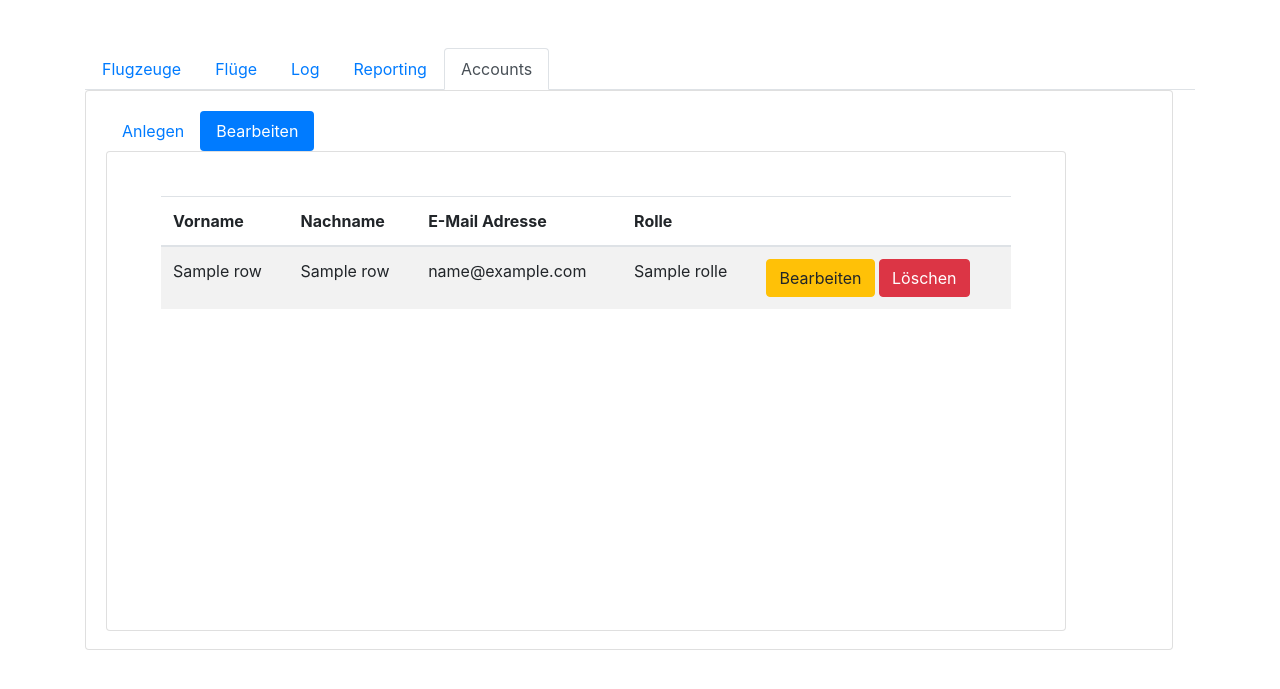
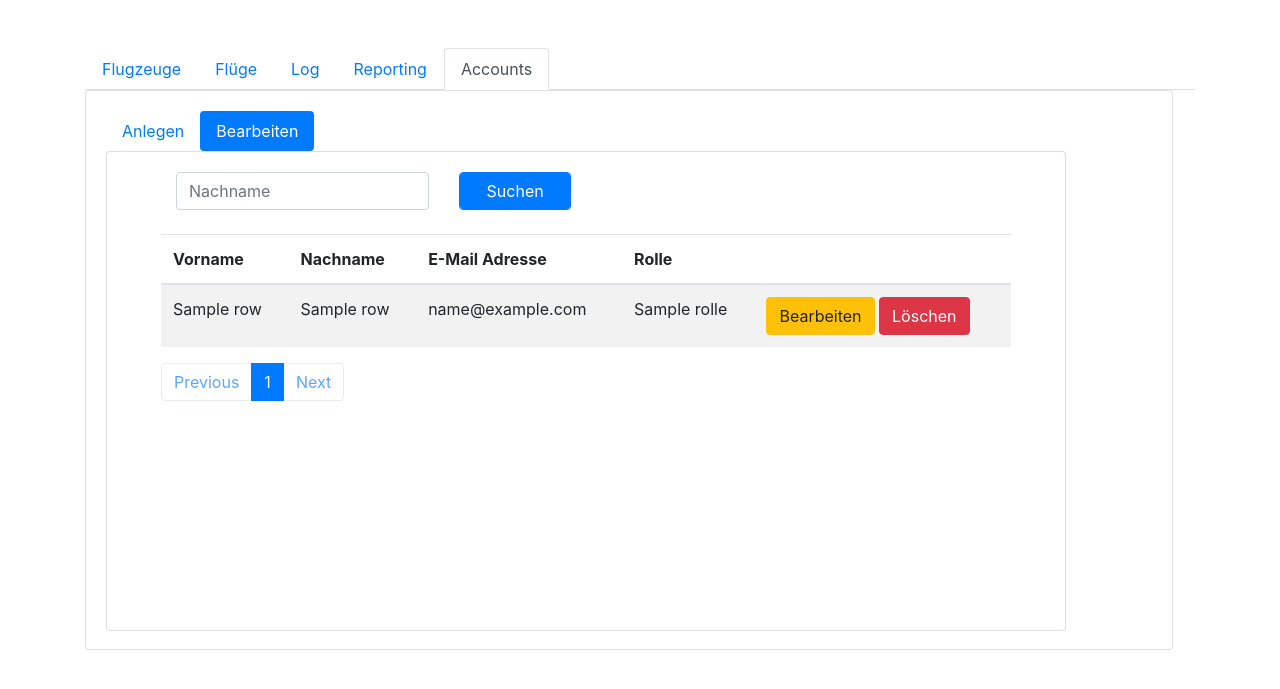
Before and after one commit to Wirtschaftsinformatik-Passau/softwareprojekt-gruppe-3, a Python web app: template website/templates/Verwaltungspersonal/accounts_bearbeiten.html in a window 1280 px wide. Shown: the part 56-745 px from the top of the page. Run offline with Jinja, Linux system fonts and the light colour scheme; the template is opened without the code that fills it: most values are stand-ins (such as "Sample title", 1, 10 or a date in 2020); some libraries are stand-ins or nearby versions.

Commit message:
accounts bearbeiten mit pagination und suchefunkion

```diff
--- a/website/templates/Verwaltungspersonal/accounts_bearbeiten.html
+++ b/website/templates/Verwaltungspersonal/accounts_bearbeiten.html
@@ -44,9 +44,24 @@
             <div class="card" style="width: 60rem;height: 30rem">
                 <div class="card-body">
                     <div class="container" style="width: 55rem; height: 30rem">
+                    <div class="col-12 col-md-8" align="right">
+                            <form action="" method="post" autocomplete="on">
+                                <div class="row">
+                                    <div class="col-sm-6">
+                                        <input type="text" class="form-control" name="tag" id="tag"
+                                               placeholder="Nachname"/>
+                                    </div>
+                                    <div class="col-3">
+                                        <input type="submit" value="Suchen" class="form-control btn btn-primary "
+                                               name="">
+                                    </div>
+                                </div>
+                            </form>
+                        </div>
                         <br>
 
                         <!-- table data -->
+                    {% if accounts %}
 
                         <table class="table table-striped">
                             <thead>
@@ -150,6 +165,50 @@
                             </tbody>
 
                         </table>
+                    <!-- Pagination bar -->
+
+                            <nav aria-label="Page navigation example">
+                                <ul class="pagination">
+                                    {% if accounts.has_prev %}
+                                        <li class="page-item"><a class="page-link"
+                                                                 href="{{ url_for('verwaltungspersonal_views.accounts_bearbeiten', page=accounts.prev_num) }}">Previous</a>
+                                        </li>
+                                    {% else %}
+                                        <li class="page-item"><a class="page-link btn disabled" href="#">Previous</a>
+                                        </li>
+                                    {% endif %}
+
+                                    {% for page in accounts.iter_pages(left_edge=3, right_edge=3) %}
+                                        {% if page %}
+
+                                            {% if page==accounts.page %}
+                                                <li class="page-item active"><a class="page-link"
+                                                                                href="{{ url_for('verwaltungspersonal_views.accounts_bearbeiten', page=page) }}">{{ page }}</a>
+                                                </li>
+                                            {% else %}
+                                                <li class="page-item"><a class="page-link"
+                                                                         href="{{ url_for('verwaltungspersonal_views.accounts_bearbeiten', page=page) }}">{{ page }}</a>
+                                                </li>
+                                            {% endif %}
+
+                                        {% else %}
+                                            <li class="page-item disabled" id="example_ellipsis"><a href="#"
+                                                                                                    class="page-link">…</a>
+                                            </li>
+                                        {% endif %}
+                                    {% endfor %}
+
+                                    {% if accounts.has_next %}
+                                        <li class="page-item"><a class="page-link"
+                                                                 href="{{ url_for('verwaltungspersonal_views.accounts_bearbeiten', page=accounts.next_num) }}">Next</a>
+                                        </li>
+                                    {% else %}
+                                        <li class="page-item"><a class="page-link btn disabled" href="#">Next</a></li>
+                                    {% endif %}
+
+                                </ul>
+                            </nav>
+                        {% endif %}
 
 
                     </div>
```
Also changed, not shown: website/verwaltungspersonal_views.py (+23 -6 lines).
